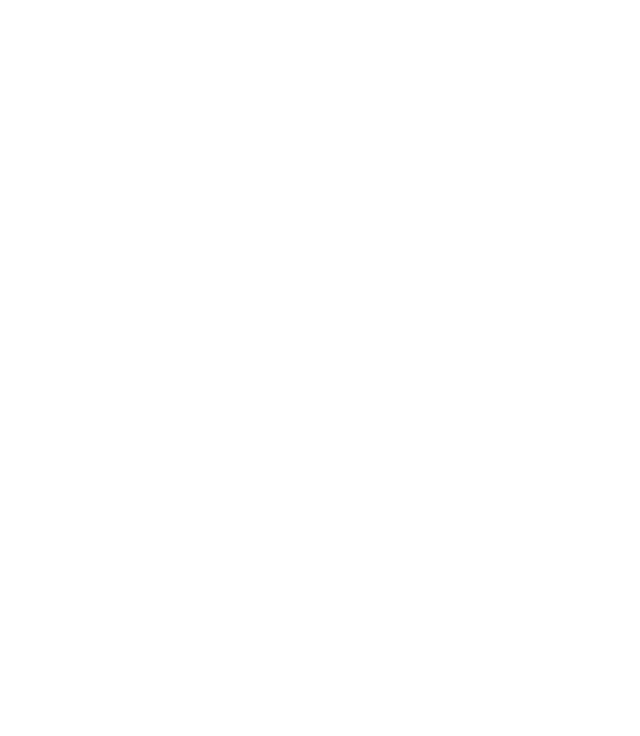
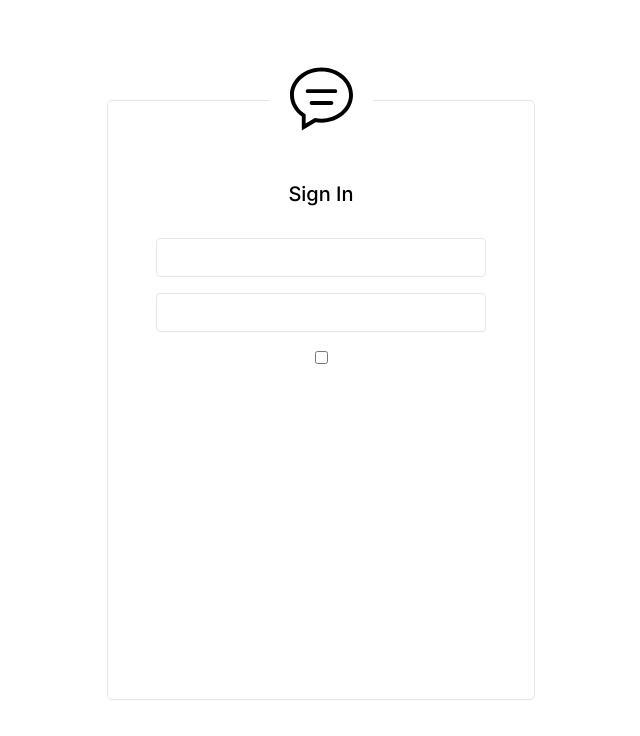
Before and after one commit to cyber-netics/ChatApp-Main, a React (Create React App) app: page /login in a window 1280 px wide. Shown: the top 736 px of the page, without its empty margins (319-959 px from the left). Built offline with nearby package versions, Linux system fonts and the light colour scheme.

Commit message:
login page setup

```diff
--- a/src/App.js
+++ b/src/App.js
@@ -1,14 +1,32 @@
-import React from "react";
-import { BrowserRouter as Router, Switch } from "react-router-dom";
-import { PrivateRoute } from "./Router";
+import React from 'react';
 
-import Home from "./Pages/Home";
+import {
+  BrowserRouter as Router,
+  Switch,
+} from 'react-router-dom';
+import { PrivateRoute, ProtectedRoute } from 'Router';
+
+import Home from 'Pages/Home';
+import Login from 'Pages/Login';
+import Layout from 'Layout';
 
 const App = () => (
   <Router>
-    <Switch>
-      <PrivateRoute exact path={"/"} component={Home} />
-    </Switch>
+    <Layout>
+      <Switch>
+        <PrivateRoute
+          exact
+          path={'/'}
+          component={Home}
+        />
+
+        <ProtectedRoute
+          exact
+          path={'/login'}
+          component={Login}
+        />
+      </Switch>
+    </Layout>
   </Router>
 );
 
--- /dev/null
+++ b/src/Components/Checkbox.js
@@ -0,0 +1,11 @@
+import React from 'react';
+
+const Checkbox = () => {
+  return (
+    <div>
+      <input type="checkbox" />
+    </div>
+  );
+};
+
+export default Checkbox;
--- a/src/Components/Common/base.js
+++ b/src/Components/Common/base.js
@@ -1,4 +1,10 @@
 import styled from 'styled-components';
+
+export const Container = styled.div`
+  display: flex;
+  width: 100%;
+  height: 100%;
+`;
 
 export const InnerContainer = styled.div`
   width: 100%;
@@ -6,12 +12,6 @@
   flex-direction: column;
   padding: 0;
   margin: 0;
-`;
-
-export const Container = styled.div`
-  display: flex;
-  width: 100%;
-  height: 100%;
 `;
 
 export const List = styled.ul`
--- a/src/Components/Common/colors.js
+++ b/src/Components/Common/colors.js
@@ -15,6 +15,10 @@
 
 export const background = css`
   ${({ theme }) => theme.colors.background};
+`;
+
+export const borderStatic = css`
+  ${({ theme }) => theme.colors.border};
 `;
 
 export const border = css`
--- a/src/Pages/Home.js
+++ b/src/Pages/Home/index.js
@@ -15,7 +15,7 @@
   getFriends,
   getChat,
   getMessage,
-} from '../Store/action/data';
+} from 'Store/action/data';
 
 class Home extends Component {
   componentDidMount() {
--- /dev/null
+++ b/src/Pages/Login/index.js
@@ -0,0 +1,94 @@
+import React, { useEffect } from 'react';
+import styled from 'styled-components';
+
+import { ReactComponent as logo } from 'assets/logo.svg';
+import Checkbox from 'Components/Checkbox';
+
+import { borderStatic } from 'Components/Common/colors';
+
+import {
+  Container as PageWrapper,
+  Input as TextInput,
+} from 'Components/Common';
+
+const Container = styled(PageWrapper)`
+  background: #fff !important;
+`;
+
+const Wrapper = styled.div`
+  border: 1px solid ${borderStatic};
+  background-color: white;
+  padding: 3rem;
+  border-radius: 5px;
+  width: 330px;
+  margin: 100px auto;
+  text-align: center;
+`;
+
+const Logo = styled.div`
+  background-color: white;
+  width: 63px;
+  border-radius: 50%;
+  display: flex;
+  align-items: center;
+  justify-content: center;
+  height: 60px;
+  text-align: center;
+  margin-bottom: 2rem;
+  margin-top: -100px;
+  margin-left: auto;
+  margin-right: auto;
+  padding: 20px;
+`;
+const Icon = styled(logo)`
+  overflow: hidden;
+  vertical-align: middle;
+`;
+
+const Title = styled.h5`
+  text-align: center;
+  margin-bottom: 2rem;
+  font-size: 1.25rem;
+  font-weight: 500;
+`;
+
+const Input = styled(TextInput)`
+  border: 1px solid ${borderStatic};
+`;
+
+const Form = styled.form``;
+
+const FormItem = styled.div`
+  margin-bottom: 1rem;
+`;
+
+const LoginPage = ({ toggleTheme }) => {
+
+  useEffect(() => {
+    // toggleTheme(false);
+  });
+
+  return (
+    <Container>
+      <Wrapper>
+        <Logo>
+          <Icon />
+        </Logo>
+        <Title>Sign In</Title>
+        <Form>
+          <FormItem>
+            <Input />
+          </FormItem>
+          <FormItem>
+            <Input />
+          </FormItem>
+          <FormItem>
+            <Checkbox />
+          </FormItem>
+        </Form>
+      </Wrapper>
+    </Container>
+  );
+};
+
+export default LoginPage;
--- a/src/Router/index.js
+++ b/src/Router/index.js
@@ -1,19 +1,29 @@
-import { Redirect } from "react-router";
-import { Route } from "react-router-dom";
+import { Redirect } from 'react-router';
+import { Route } from 'react-router-dom';
 
-import Layout from "../Layout";
+// Test Only **
+const auth = false; // needs to be in context
+// ************
 
 export const PrivateRoute = (props) => {
   const Component = props.component;
 
-  const auth = true;
   if (!auth) return <Redirect to="/login" />;
 
   return (
     <Route exact={props.exact} path={props.path}>
-      <Layout>
-        <Component />
-      </Layout>
+      <Component />
     </Route>
   );
 };
+
+export const ProtectedRoute = (props) => {
+  const Component = props.component;
+  if (auth) return <Redirect to="/" />;
+
+  return (
+    <Route exact={props.exact} path={props.path}>
+      <Component />
+    </Route>
+  );
+};
--- a/src/index.js
+++ b/src/index.js
@@ -2,8 +2,8 @@
 import ReactDOM from 'react-dom';
 import { Provider } from 'react-redux';
 
-import App from './App';
-import store from './Store';
+import App from 'App';
+import store from 'Store';
 
 import 'assets/styles/style.css';
 
--- a/src/theme.js
+++ b/src/theme.js
@@ -37,6 +37,7 @@
   success,
   warning,
   error,
+  border: highlight200,//
 };
 
 const lightColors = {
```
Also changed, not shown: src/Pages/Home/content.js (renamed from src/Pages/content.js).
